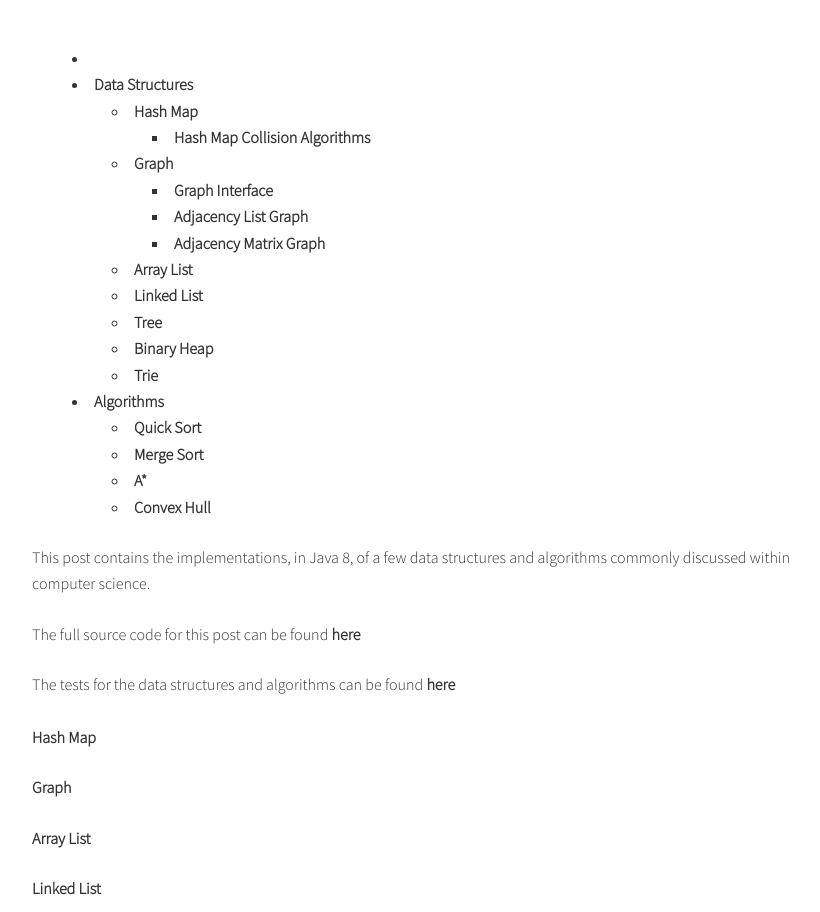
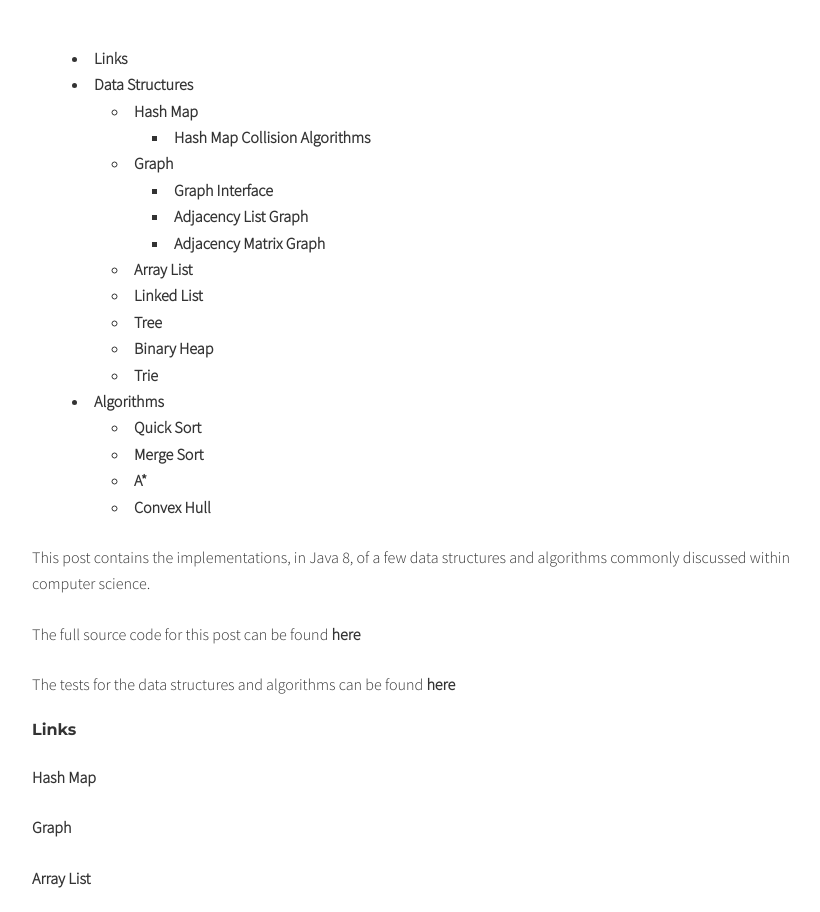
Before and after one commit to davityle/davityle.github.io, a plain HTML site: page post/computer-science-basics/index.html in a window 1280 px wide. Shown: the part 654-1566 px from the top of the page, without its empty margins (208-1028 px from the left). Drawn offline with nearby package versions, Linux system fonts and the light colour scheme.

Commit message:
Update index.html

```diff
--- a/post/computer-science-basics/index.html
+++ b/post/computer-science-basics/index.html
@@ -66,7 +66,7 @@
     <section class="post-content">
         <nav>
 <ul>
-<li><a href="#links-hugoshortcode-1:518b2f5003323319962c76bffd2d10ed"></a></li>
+<li><a href="#links-hugoshortcode-1:518b2f5003323319962c76bffd2d10ed">Links</a></li>
 <li><a href="#data-structures:518b2f5003323319962c76bffd2d10ed">Data Structures</a>
 <ul>
 <li><a href="#hash-map:518b2f5003323319962c76bffd2d10ed">Hash Map</a>
@@ -100,7 +100,7 @@
 
 <p>The tests for the data structures and algorithms can be found <a href="https://github.com/davityle/cs-basics-java/tree/master/test/com/github/davityle/csbasics">here</a></p>
 
-<h6 id="links-hugoshortcode-1:518b2f5003323319962c76bffd2d10ed"></h6>
+<h6 id="links-hugoshortcode-1:518b2f5003323319962c76bffd2d10ed">Links</h6>
 
 <p><a href="#hash-map:518b2f5003323319962c76bffd2d10ed">Hash Map</a></p>
 
```
